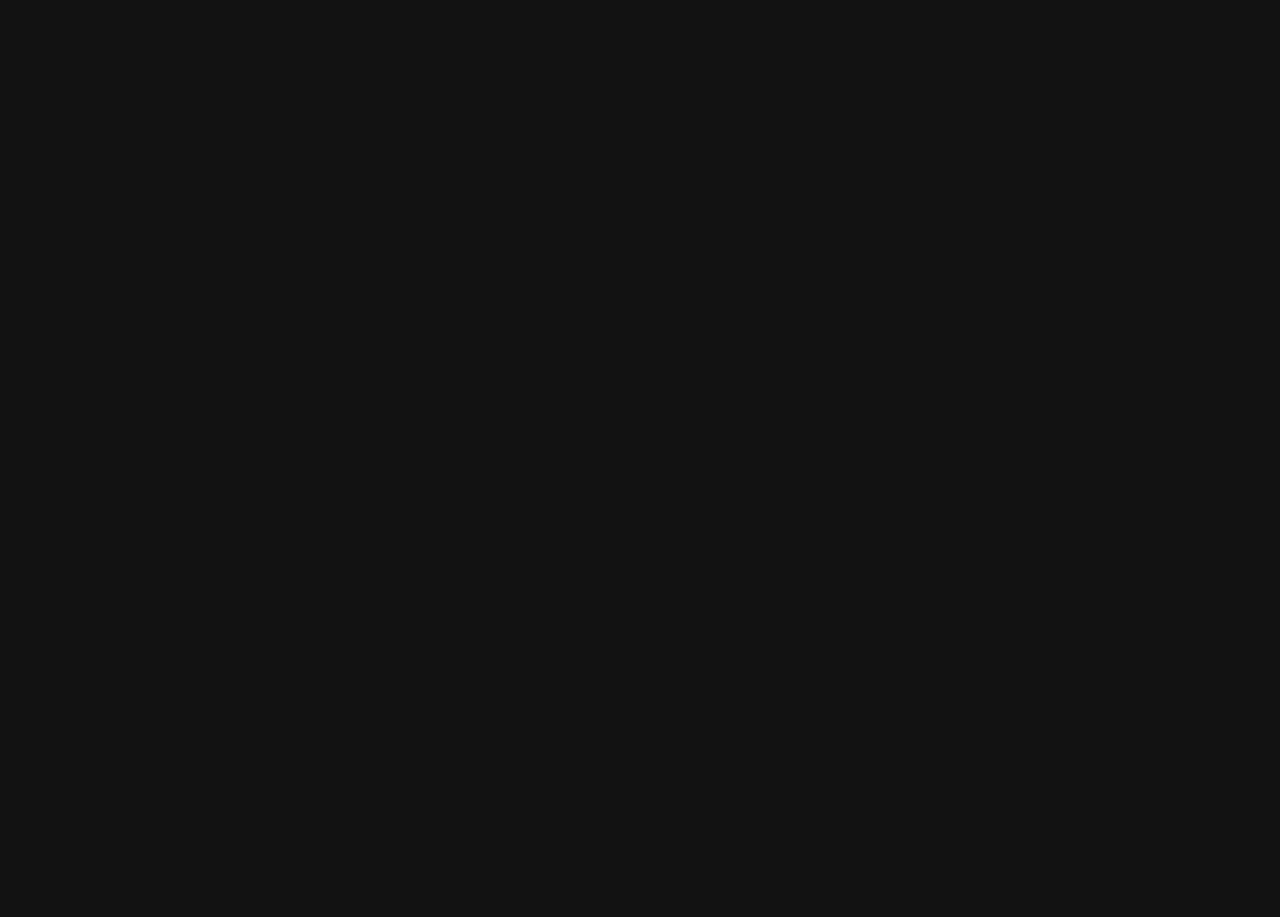
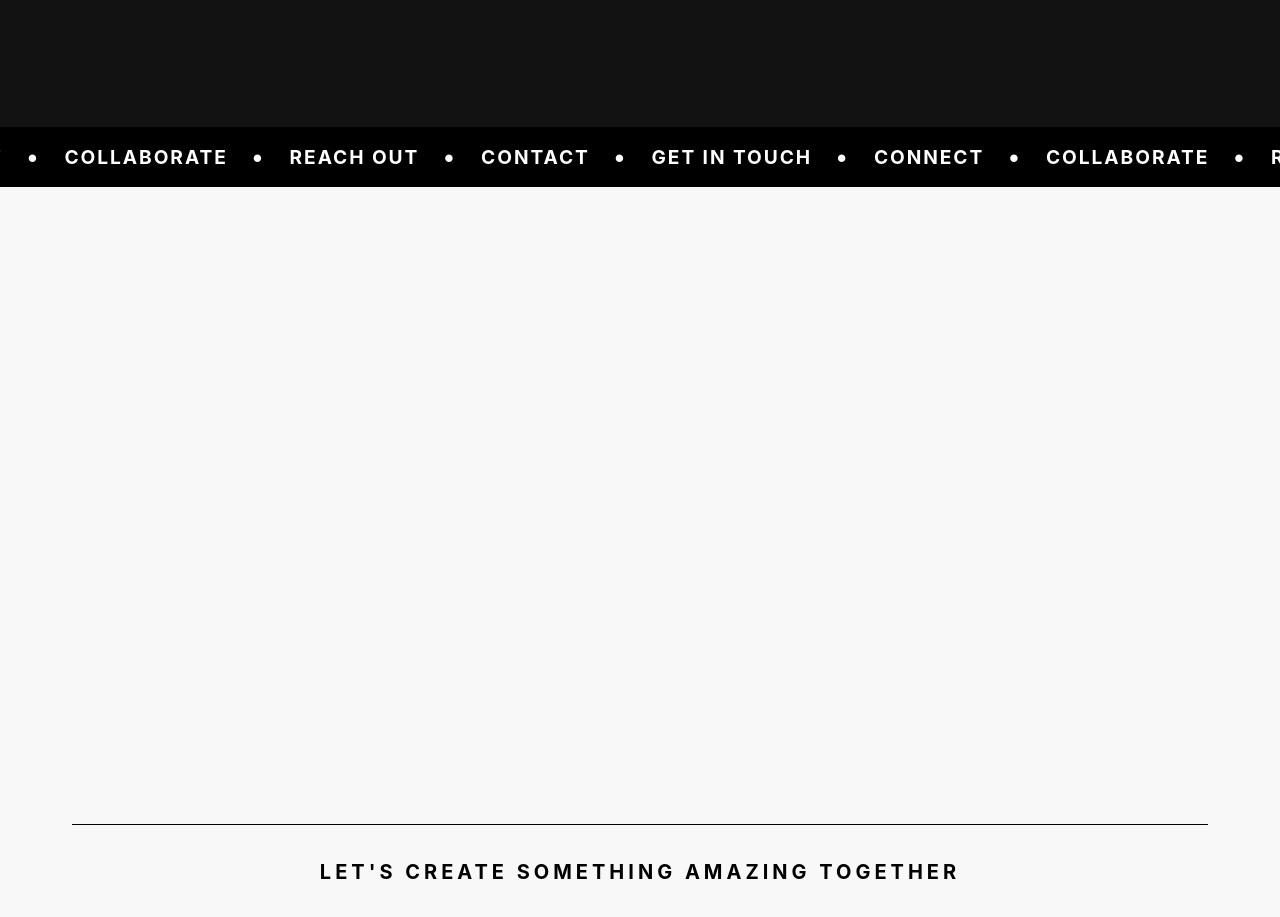
Before and after one commit to Kevin5621/portofolio-website-digital-marketer-2, a Next.js app: page / in a window 1280 px wide. Shown: the part 10800-11717 px from the top of the page. Built offline with nearby package versions, Linux system fonts and the light colour scheme.

Commit message:
adjust - redesign contact

```diff
--- a/src/components/contact.tsx
+++ b/src/components/contact.tsx
@@ -1,19 +1,14 @@
 "use client"
 
-import React, { useEffect, useRef, useState } from 'react';
+import React, { useRef, useState } from 'react';
 import { motion, useInView, useScroll, useTransform } from 'framer-motion';
 import styles from './styles/Contact.module.css';
 
 const Contact = () => {
-  const containerRef = useRef<HTMLDivElement>(null);
-  const cursorRef = useRef<HTMLDivElement>(null);
   const sectionRef = useRef<HTMLDivElement>(null);
+  const sliderRef = useRef<HTMLDivElement>(null);
   const isInView = useInView(sectionRef, { once: false, amount: 0.2 });
-  const [hasEntered, setHasEntered] = useState(false);
-
-  // Vertical blinds animation setup
-  const numberOfBlinds = 12;
-  const blinds = Array.from({ length: numberOfBlinds });
+  const [hoveredItem, setHoveredItem] = useState<number | null>(null);
 
   // Scroll-based animations
   const { scrollYProgress } = useScroll({
@@ -22,42 +17,36 @@ const Contact = () => {
   });
 
   const opacity = useTransform(scrollYProgress, [0, 0.2, 0.3], [0, 0, 1]);
-  const scale = useTransform(scrollYProgress, [0.1, 0.3], [0.95, 1]);
-
-  useEffect(() => {
-    if (isInView && !hasEntered) {
-      setHasEntered(true);
-    };
-  }, [isInView, hasEntered]);
+  const scale = useTransform(scrollYProgress, [0.1, 0.3], [0.98, 1]);
 
   const contactItems = [
     {
-      title: "Email Address",
+      title: "EMAIL",
       value: "ekaadharabusiness@gmail.com",
       href: "mailto:ekaadharabusiness@gmail.com",
       icon: (
-        <svg width="24" height="24" viewBox="0 0 24 24" fill="none" xmlns="http://www.w3.org/2000/svg">
+        <svg width="32" height="32" viewBox="0 0 24 24" fill="none" xmlns="http://www.w3.org/2000/svg">
           <path d="M4 4H20C21.1 4 22 4.9 22 6V18C22 19.1 21.1 20 20 20H4C2.9 20 2 19.1 2 18V6C2 4.9 2.9 4 4 4Z" stroke="currentColor" strokeWidth="2" strokeLinecap="round" strokeLinejoin="round"/>
           <path d="M22 6L12 13L2 6" stroke="currentColor" strokeWidth="2" strokeLinecap="round" strokeLinejoin="round"/>
         </svg>
       )
     },
     {
-      title: "Whatsapp",
+      title: "WHATSAPP",
       value: "+62 896-9734-6868",
       href: "https://api.whatsapp.com/send?phone=6289697346868",
       icon: (
-        <svg xmlns="http://www.w3.org/2000/svg" width="24" height="24" fill="currentColor" className="bi bi-whatsapp" viewBox="0 0 16 16">
+        <svg xmlns="http://www.w3.org/2000/svg" width="32" height="32" fill="currentColor" viewBox="0 0 16 16">
           <path d="M13.601 2.326A7.85 7.85 0 0 0 7.994 0C3.627 0 .068 3.558.064 7.926c0 1.399.366 2.76 1.057 3.965L0 16l4.204-1.102a7.9 7.9 0 0 0 3.79.965h.004c4.368 0 7.926-3.558 7.93-7.93A7.9 7.9 0 0 0 13.6 2.326zM7.994 14.521a6.6 6.6 0 0 1-3.356-.92l-.24-.144-2.494.654.666-2.433-.156-.251a6.56 6.56 0 0 1-1.007-3.505c0-3.626 2.957-6.584 6.591-6.584a6.56 6.56 0 0 1 4.66 1.931 6.56 6.56 0 0 1 1.928 4.66c-.004 3.639-2.961 6.592-6.592 6.592m3.615-4.934c-.197-.099-1.17-.578-1.353-.646-.182-.065-.315-.099-.445.099-.133.197-.513.646-.627.775-.114.133-.232.148-.43.05-.197-.1-.836-.308-1.592-.985-.59-.525-.985-1.175-1.103-1.372-.114-.198-.011-.304.088-.403.087-.088.197-.232.296-.346.1-.114.133-.198.198-.33.065-.134.034-.248-.015-.347-.05-.099-.445-1.076-.612-1.47-.16-.389-.323-.335-.445-.34-.114-.007-.247-.007-.38-.007a.73.73 0 0 0-.529.247c-.182.198-.691.677-.691 1.654s.71 1.916.81 2.049c.098.133 1.394 2.132 3.383 2.992.47.205.84.326 1.129.418.475.152.904.129 1.246.08.38-.058 1.171-.48 1.338-.943.164-.464.164-.86.114-.943-.049-.084-.182-.133-.38-.232"/>
         </svg>
       )
     },
     {
-      title: "Instagram",
+      title: "INSTAGRAM",
       value: "@adhara.eka",
       href: "https://www.instagram.com/adhara.eka",
       icon: (
-        <svg width="24" height="24" viewBox="0 0 24 24" fill="none" xmlns="http://www.w3.org/2000/svg">
+        <svg width="32" height="32" viewBox="0 0 24 24" fill="none" xmlns="http://www.w3.org/2000/svg">
           <rect x="2" y="2" width="20" height="20" rx="5" stroke="currentColor" strokeWidth="2" strokeLinecap="round" strokeLinejoin="round"/>
           <circle cx="12" cy="12" r="4" stroke="currentColor" strokeWidth="2" strokeLinecap="round" strokeLinejoin="round"/>
           <circle cx="18" cy="6" r="1" fill="currentColor"/>
@@ -66,82 +55,155 @@ const Contact = () => {
     }
   ];
 
+  // Items for the infinite slider
+  const sliderItems = [
+    "GET IN TOUCH", "CONNECT", "COLLABORATE", "REACH OUT", "CONTACT"
+  ];
+
+  // Animation for the infinite slider
+  const sliderVariants = {
+    animate: {
+      x: [0, -1000],
+      transition: {
+        x: {
+          repeat: Infinity,
+          repeatType: "loop",
+          duration: 20,
+          ease: "linear",
+        },
+      },
+    },
+  };
+
   return (
     <div className={styles.contactSection} id="contact" ref={sectionRef}>
-      {/* Vertical blinds transition effect */}
-      <div id="contact-section" className={styles.blindsContainer}>
-        {blinds.map((_, index) => (
-          <motion.div
-            key={index}
-            className={styles.blind}
-            initial={{ height: "100%", y: "-100%" }}
-            animate={isInView ? { y: "100%" } : { y: "-100%" }}
-            transition={{
-              duration: 1.2,
-              delay: 0.05 * index,
-              ease: [0.22, 1, 0.36, 1]
-            }}
-            style={{
-              left: `${(index / numberOfBlinds) * 100}%`,
-              width: `${100 / numberOfBlinds}%`
-            }}
-          />
-        ))}
+      {/* Replaced Marquee with Infinite Slider */}
+      <div className={styles.sliderContainer}>
+        <motion.div
+          className={styles.sliderTrack}
+          variants={sliderVariants}
+          animate="animate"
+          ref={sliderRef}
+        >
+          {[...Array(3)].map((_, groupIndex) => (
+            <div key={groupIndex} className={styles.sliderGroup}>
+              {sliderItems.map((item, index) => (
+                <React.Fragment key={`${groupIndex}-${index}`}>
+                  <div className={styles.sliderItem}>{item}</div>
+                  <div className={`${styles.sliderItem} ${styles.sliderDot}`}>•</div>
+                </React.Fragment>
+              ))}
+            </div>
+          ))}
+        </motion.div>
       </div>
 
       <motion.div
-        className={styles.pageContainer}
-        ref={containerRef}
+        className={styles.contactContainer}
         style={{ opacity, scale }}
+        initial={{ opacity: 0 }}
+        animate={{ opacity: 1 }}
+        transition={{ duration: 0.8 }}
       >
-        <div className={styles.customCursor} ref={cursorRef}>
-          <div className={styles.cursorDot}></div>
-          <div className={styles.cursorRing}></div>
+        <div className={styles.contactHeaderContainer}>
+          <motion.h1
+            className={styles.contactHeading}
+            initial={{ y: -50, opacity: 0 }}
+            animate={isInView ? { y: 0, opacity: 1 } : { y: -50, opacity: 0 }}
+            transition={{ duration: 0.7, ease: "easeOut" }}
+          >
+            CONTACT
+          </motion.h1>
+          <motion.div
+            className={styles.headerUnderline}
+            initial={{ width: "0%" }}
+            animate={isInView ? { width: "100%" } : { width: "0%" }}
+            transition={{ duration: 1, delay: 0.5, ease: "easeInOut" }}
+          />
         </div>
 
-        <div className={styles.noise}></div>
-
-        <motion.h1
-          className={styles.glitchTitle}
-          initial={{ opacity: 0, y: -30 }}
-          animate={isInView ? { opacity: 1, y: 0 } : { opacity: 0, y: -30 }}
-          transition={{ duration: 0.8, delay: 0.7 }}
-        >
-          CONTACT
-          <span className={styles.glitchLayer}>CONTACT</span>
-          <span className={styles.glitchLayer}>CONTACT</span>
-        </motion.h1>
-
-        <div className={styles.contactGrid}>
+        <div className={styles.contactCardsGrid}>
           {contactItems.map((item, index) => (
             <motion.a
               key={index}
               href={item.href}
               target="_blank"
               rel="noopener noreferrer"
-              className={styles.contactCard}
-              initial={{ opacity: 0, x: -30 }}
-              animate={isInView ? { opacity: 1, x: 0 } : { opacity: 0, x: -30 }}
-              transition={{ duration: 0, delay: 0}}
-              whileHover={{ scale: 1.05, boxShadow: "0 5px 15px rgba(0, 0, 0, 0.3)" }}
+              className={`${styles.contactCard} ${hoveredItem === index ? styles.cardActive : ''}`}
+              initial={{ opacity: 0, y: 30 }}
+              animate={isInView ? { opacity: 1, y: 0 } : { opacity: 0, y: 30 }}
+              transition={{ duration: 0.6, delay: 0.1 * index + 0.5 }}
+              whileHover={{
+                y: -10,
+                transition: { duration: 0.3 }
+              }}
+              onMouseEnter={() => setHoveredItem(index)}
+              onMouseLeave={() => setHoveredItem(null)}
             >
-              <div className={styles.iconContainer}>
-                {item.icon}
-                <div className={styles.pulseRing}></div>
+              <div className={styles.cardContent}>
+                <div className={styles.cardHeader}>
+                  <motion.div
+                    className={styles.iconBox}
+                    whileHover={{ rotate: 360 }}
+                    transition={{ duration: 0.8 }}
+                  >
+                    {item.icon}
+                  </motion.div>
+                  <div className={styles.titleBox}>
+                    <h3 className={styles.cardTitle}>{item.title}</h3>
+                    <motion.div
+                      className={styles.titleUnderline}
+                      initial={{ width: "0%" }}
+                      animate={hoveredItem === index ? { width: "100%" } : { width: "0%" }}
+                      transition={{ duration: 0.4 }}
+                    />
+                  </div>
+                </div>
+
+                <div className={styles.valueContainer}>
+                  <p className={styles.contactValue}>{item.value}</p>
+                </div>
+
+                <div className={styles.cardFooter}>
+                  <div className={styles.connectText}>CONNECT</div>
+                  <motion.div
+                    className={styles.arrowIcon}
+                    animate={hoveredItem === index ? { x: 5 } : { x: 0 }}
+                    transition={{ duration: 0.3, repeat: hoveredItem === index ? Infinity : 0, repeatType: "reverse" }}
+                  >
+                    →
+                  </motion.div>
+                </div>
               </div>
-              <div className={styles.contactInfo}>
-                <h3>{item.title}</h3>
-                <p className={styles.typewriter}>{item.value}</p>
-              </div>
-              <div className={styles.cornerDecoration}></div>
+
+              <motion.div
+                className={styles.cardBackground}
+                initial={{ scale: 0, opacity: 0 }}
+                animate={hoveredItem === index ? { scale: 1, opacity: 0.05 } : { scale: 0, opacity: 0 }}
+                transition={{ duration: 0.5 }}
+              />
             </motion.a>
           ))}
         </div>
+      </motion.div>
 
-        <svg className={styles.wavyPath} width="100%" height="100" viewBox="0 0 1200 100" preserveAspectRatio="none">
-          <path d="M0,50 C150,100 350,0 500,50 C650,100 850,0 1000,50 L1200,50 L1200,100 L0,100 Z" fill="black" opacity="0.1"></path>
-        </svg>
-      </motion.div>
+      {/* Enhanced Footer with Better Visibility */}
+      <div className={styles.contactFooter}>
+        <motion.div
+          className={styles.footerLine}
+          initial={{ width: "0%" }}
+          animate={isInView ? { width: "100%" } : { width: "0%" }}
+          transition={{ duration: 1.2, delay: 1 }}
+        />
+        <motion.p
+          className={styles.footerText}
+          initial={{ opacity: 0 }}
+          animate={isInView ? { opacity: 1 } : { opacity: 0 }}
+          transition={{ duration: 0.8, delay: 1.3 }}
+        >
+          LET&apos;S CREATE SOMETHING AMAZING TOGETHER
+        </motion.p>
+      </div>
     </div>
   );
 };
--- a/src/components/styles/Contact.module.css
+++ b/src/components/styles/Contact.module.css
@@ -1,294 +1,296 @@
 .contactSection {
   position: relative;
-    min-height: 100vh;
   width: 100%;
+  height: 100vh; /* Fixed height to viewport height */
+  background-color: #f8f8f8;
+  display: flex;
+  flex-direction: column;
+  align-items: center;
+  justify-content: flex-start;
+  padding: 0;
   overflow: hidden;
+  font-family: 'Inter', -apple-system, BlinkMacSystemFont, sans-serif;
 }
 
-  /* Vertical blinds transition effect */
-  .blindsContainer {
-    position: absolute;
+/* Infinite Slider Animation - Replacing Marquee */
+.sliderContainer {
+  position: sticky;
   top: 0;
   left: 0;
   width: 100%;
-    height: 100%;
+  background-color: #000;
+  padding: 0.75rem 0;
   z-index: 10;
   overflow: hidden;
-    pointer-events: none;
+  white-space: nowrap;
 }
 
-  .blind {
-    position: absolute;
-    top: 0;
-    height: 100%;
-    background-color: #ffffff;
-    z-index: 11;
+.sliderTrack {
+  display: flex;
+  width: fit-content;
 }
 
-  .pageContainer {
-    position: relative;
-    min-height: 100vh;
-    background-color: #f8f8f8;
-    color: #121212;
-    overflow: hidden;
+.sliderGroup {
+  display: flex;
+  align-items: center;
+  white-space: nowrap;
+}
+
+.sliderItem {
+  font-size: 1.2rem;
+  font-weight: 700;
+  text-transform: uppercase;
+  color: #fff;
+  letter-spacing: 0.1em;
+  padding: 0 1rem;
+  display: inline-block;
+}
+
+.sliderDot {
+  color: light;
+  font-size: 1.5rem;
+  padding: 0 0.5rem;
+}
+
+/* Main container */
+.contactContainer {
+  width: 100%;
+  max-width: 1200px;
   display: flex;
   flex-direction: column;
+  gap: 3rem;
+  z-index: 5;
+  padding: 2rem;
+  margin-top: 2rem;
+  flex: 1;
+}
+
+/* Header styling */
+.contactHeaderContainer {
+  position: relative;
+  margin-bottom: 1.5rem;
+}
+
+.contactHeading {
+  font-size: 5rem;
+  font-weight: 900;
+  letter-spacing: -0.03em;
+  margin: 0;
+  color: #000;
+  text-transform: uppercase;
+}
+
+.headerUnderline {
+  position: absolute;
+  bottom: -0.5rem;
+  left: 0;
+  height: 0.5rem;
+  background-color: #000;
+  border-radius: 0.25rem;
+}
+
+/* Cards grid - More compact */
+.contactCardsGrid {
+  display: grid;
+  grid-template-columns: repeat(1, 1fr);
+  gap: 1.5rem;
+  width: 100%;
+}
+
+@media (min-width: 768px) {
+  .contactCardsGrid {
+    grid-template-columns: repeat(3, 1fr);
+  }
+}
+
+/* Contact card styling - Reduced padding */
+.contactCard {
+  position: relative;
+  display: block;
+  background-color: #fff;
+  padding: 1.75rem;
+  border-radius: 0.5rem;
+  text-decoration: none;
+  color: #000;
+  box-shadow: 0 4px 20px rgba(0, 0, 0, 0.06);
+  overflow: hidden;
+  z-index: 1;
+  height: 100%;
+  transition: transform 0.3s ease, box-shadow 0.3s ease;
+  border: 2px solid transparent;
+}
+
+.contactCard:hover {
+  border-color: #000;
+  box-shadow: 0 20px 40px rgba(0, 0, 0, 0.1);
+}
+
+.cardContent {
+  position: relative;
+  z-index: 2;
+  display: flex;
+  flex-direction: column;
+  height: 100%;
+}
+
+.cardHeader {
+  display: flex;
+  flex-direction: column;
+  align-items: flex-start;
+  gap: 1rem;
+  margin-bottom: 1.5rem;
+}
+
+.iconBox {
+  display: flex;
   align-items: center;
   justify-content: center;
-    padding: 2rem;
-    z-index: 1;
+  width: 3.5rem;
+  height: 3.5rem;
+  border-radius: 50%;
+  background-color: #f0f0f0;
+  color: #000;
 }
 
+.titleBox {
+  width: 100%;
+}
 
-  /* Scan lines effect */
-  .scanlines {
+.cardTitle {
+  font-size: 1.25rem;
+  font-weight: 700;
+  text-transform: uppercase;
+  letter-spacing: 0.05em;
+  margin: 0;
+  margin-bottom: 0.5rem;
+}
+
+.titleUnderline {
+  height: 3px;
+  background-color: #ff3e00;
+  border-radius: 1px;
+}
+
+.valueContainer {
+  flex-grow: 1;
+  margin-bottom: 1.5rem;
+}
+
+.contactValue {
+  font-size: 1.1rem;
+  font-weight: 400;
+  color: #333;
+  word-break: break-word;
+}
+
+.cardFooter {
+  display: flex;
+  justify-content: space-between;
+  align-items: center;
+  padding-top: 0.75rem;
+  border-top: 1px solid #eee;
+}
+
+.connectText {
+  font-size: 0.875rem;
+  font-weight: 700;
+  text-transform: uppercase;
+  letter-spacing: 0.1em;
+}
+
+.arrowIcon {
+  font-size: 1.25rem;
+  font-weight: 700;
+}
+
+.cardBackground {
   position: absolute;
-    top: 0;
-    left: 0;
+  top: 50%;
+  left: 50%;
+  transform: translate(-50%, -50%);
   width: 100%;
   height: 100%;
-    background: linear-gradient(
-      to bottom,
-      transparent 50%,
-      rgba(0, 0, 0, 0.05) 51%
-    );
-    background-size: 100% 4px;
-    z-index: 2;
-    pointer-events: none;
-    opacity: 0.3;
-    mix-blend-mode: multiply;
+  background-color: #000;
+  border-radius: 50%;
+  z-index: 0;
 }
 
-  /* Glitch title */
-  .glitchTitle {
-    font-size: 5rem;
-    font-weight: 900;
-    letter-spacing: 0.5rem;
-    text-transform: uppercase;
-    position: relative;
-    margin-bottom: 4rem;
-    color: #121212;
+/* Improved Footer styling */
+.contactFooter {
+  width: 100%;
+  max-width: 1200px;
+  padding: 0 2rem 2rem;
+  text-align: center;
 }
 
-  .glitchLayer {
-    position: absolute;
-    top: 0;
-    left: 0;
-    width: 100%;
-    height: 100%;
-    opacity: 0.8;
+.footerLine {
+  height: 1px;
+  background-color: #000;
+  margin-bottom: 1.5rem;
 }
 
-  .glitchTitle .glitchLayer:nth-child(1) {
-    color: #ff00ff;
-    animation: glitch-anim-1 2s infinite linear alternate;
-    clip-path: polygon(0 0, 100% 0, 100% 45%, 0 45%);
-    transform: translate(-0.02em, -0.025em);
-    opacity: 0.15;
+.footerText {
+  font-size: 1.25rem;
+  font-weight: 700;
+  text-transform: uppercase;
+  letter-spacing: 0.2em;
+  color: #000;
+  margin: 0;
+  padding: 0.5rem 1rem;
+  background-color: #f8f8f8;
+  display: inline-block;
+  position: relative;
 }
 
-  .glitchTitle .glitchLayer:nth-child(2) {
-    color: #00ffff;
-    animation: glitch-anim-2 2.3s infinite linear alternate;
-    clip-path: polygon(0 65%, 100% 65%, 100% 100%, 0 100%);
-    transform: translate(0.02em, 0.025em);
-    opacity: 0.15;
-  }
-
-  /* Contact grid */
-  .contactGrid {
-    display: grid;
-    grid-template-columns: repeat(auto-fit, minmax(300px, 1fr));
-    gap: 2rem;
-    width: 100%;
-    max-width: 1200px;
-    position: relative;
-    z-index: 1;
-  }
-
-  /* Contact card */
-  .contactCard {
-    background: linear-gradient(145deg, #ffffff, #f0f0f0);
-    border: 1px solid rgba(0, 0, 0, 0.1);
-    padding: 2rem;
-    border-radius: 8px;
-    display: flex;
-    align-items: center;
-    position: relative;
-    overflow: hidden;
-    box-shadow: 0 3px 10px rgba(0, 0, 0, 0.1);
-    transition: all 0.3s ease;
-  }
-
-  .contactCard:hover .pulseRing {
-    animation-play-state: running;
-  }
-
-  .contactCard:hover::before {
-    opacity: 1;
-    transform: translateX(0);
-  }
-
-  .contactCard::before {
+.footerText::before {
   content: '';
   position: absolute;
   top: 0;
-    left: 0;
-    width: 5px;
+  left: -20px;
+  width: 20px;
   height: 100%;
-    background: linear-gradient(to bottom, #000, #555);
-    opacity: 0.2;
-    transform: translateX(-5px);
-    transition: all 0.3s ease;
+  background: linear-gradient(to right, rgba(248, 248, 248, 0), #f8f8f8);
 }
 
-  /* Icon container */
-  .iconContainer {
-    position: relative;
-    width: 60px;
-    height: 60px;
-    display: flex;
-    align-items: center;
-    justify-content: center;
-    margin-right: 1.5rem;
-    background-color: #f0f0f0;
-    border-radius: 50%;
-    color: #121212;
+.footerText::after {
+  content: '';
+  position: absolute;
+  top: 0;
+  right: -20px;
+  width: 20px;
+  height: 100%;
+  background: linear-gradient(to left, rgba(248, 248, 248, 0), #f8f8f8);
 }
 
-  .pulseRing {
-    position: absolute;
-    width: 100%;
-    height: 100%;
-    border-radius: 50%;
-    border: 2px solid rgba(0, 0, 0, 0.2);
-    animation: pulseRing 2s infinite;
-    animation-play-state: paused;
+/* Additional animations */
+@keyframes pulse {
+  0% { transform: scale(1); }
+  50% { transform: scale(1.05); }
+  100% { transform: scale(1); }
 }
 
-  /* Contact info */
-  .contactInfo {
-    flex: 1;
-  }
-
-  .contactInfo h3 {
-    font-weight: 600;
-    margin: 0 0 0.5rem;
-    font-size: 0.9rem;
-    text-transform: uppercase;
-    letter-spacing: 1px;
-    opacity: 0.6;
-  }
-
-  .contactInfo p {
-    margin: 0;
-    font-size: 1.1rem;
-    font-weight: 500;
-  }
-
-  /* Typewriter effect */
-  .typewriter {
-    position: relative;
-    overflow: hidden;
-    border-right: 2px solid #121212;
-    white-space: nowrap;
-    animation: typing 3.5s steps(40) 1s 1 normal both, blink-caret 0.75s step-end infinite;
-  }
-
-  /* Corner decoration */
-  .cornerDecoration {
-    position: absolute;
-    bottom: 0;
-    right: 0;
-    width: 40px;
-    height: 40px;
-    background: linear-gradient(135deg, transparent 50%, rgba(0, 0, 0, 0.05) 50%);
-  }
-
-  /* Wavy path at bottom */
-  .wavyPath {
-    position: absolute;
-    bottom: 0;
-    left: 0;
-    width: 100%;
-    pointer-events: none;
-  }
-
-
-  @keyframes glitch-anim-1 {
-    0% {
-      transform: translate(0);
-    }
-    20% {
-      transform: translate(-2px, 2px);
-    }
-    40% {
-      transform: translate(-2px, -2px);
-    }
-    60% {
-      transform: translate(2px, 2px);
-    }
-    80% {
-      transform: translate(2px, -2px);
-    }
-    100% {
-      transform: translate(0);
-    }
-  }
-
-  @keyframes glitch-anim-2 {
-    0% {
-      transform: translate(0);
-    }
-    10% {
-      transform: translate(-1px, -3px);
-    }
-    20% {
-      transform: translate(3px, 1px);
-    }
-    30% {
-      transform: translate(-3px, 2px);
-    }
-    40% {
-      transform: translate(1px, 3px);
-    }
-    50% {
-      transform: translate(-1px, -1px);
-    }
-    60% {
-      transform: translate(3px, 3px);
-    }
-    70% {
-      transform: translate(-3px, -3px);
-    }
-    80% {
-      transform: translate(1px, -1px);
-    }
-    90% {
-      transform: translate(-1px, 3px);
-    }
-    100% {
-      transform: translate(0);
-    }
-  }
-
-  @keyframes typing {
-    from { width: 0 }
-    to { width: 100% }
-  }
-
-  @keyframes blink-caret {
-    from, to { border-color: transparent }
-    50% { border-color: #121212 }
+.cardActive {
+  animation: pulse 2s infinite;
 }
 
 /* Responsive adjustments */
-  @media (max-width: 768px) {
-    .glitchTitle {
+@media (max-width: 767px) {
+  .contactHeading {
     font-size: 3rem;
   }
 
-    .contactGrid {
-      grid-template-columns: 1fr;
+  .contactSection {
+    height: auto;
+    min-height: 100vh;
+    padding: 0 0 2rem 0;
+  }
+
+  .contactContainer {
+    padding: 1rem;
+    margin-top: 1.5rem;
+  }
+
+  .footerText {
+    font-size: 1rem;
   }
 }
```
Lines whose indentation alone changed are shown as unchanged.
